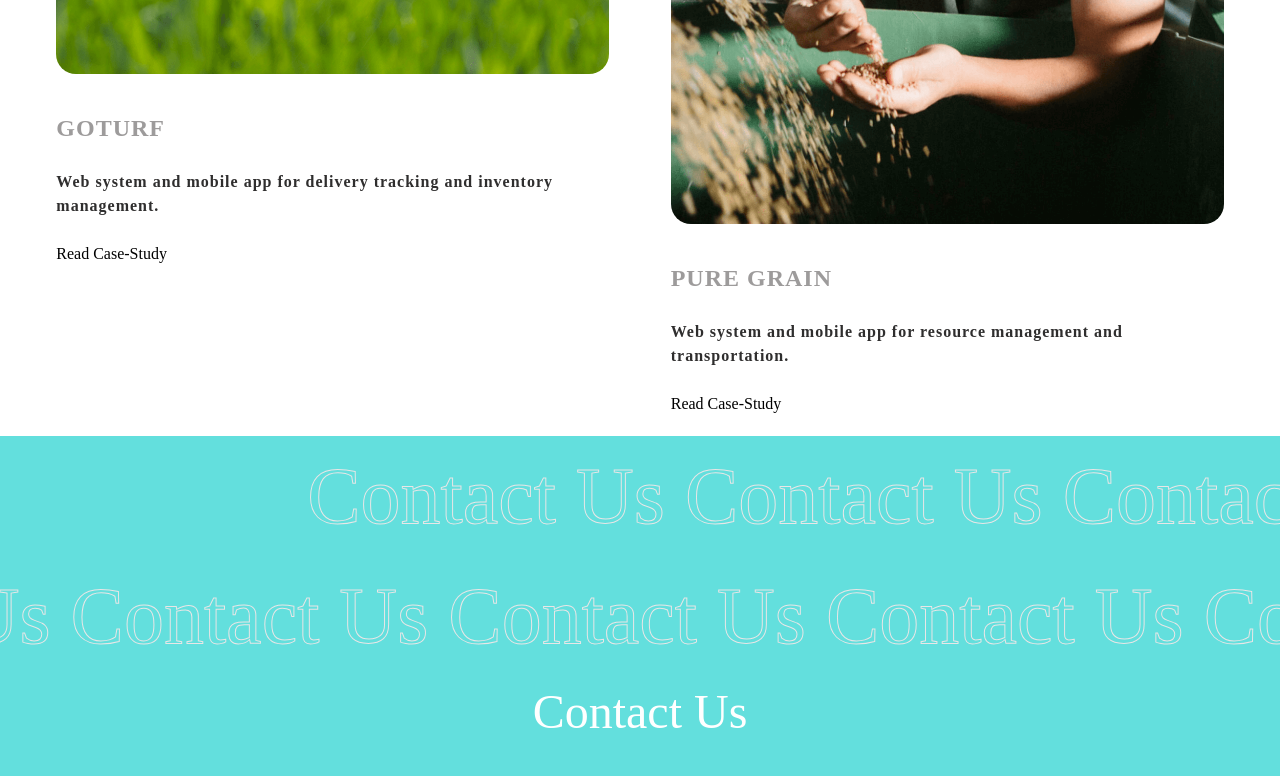
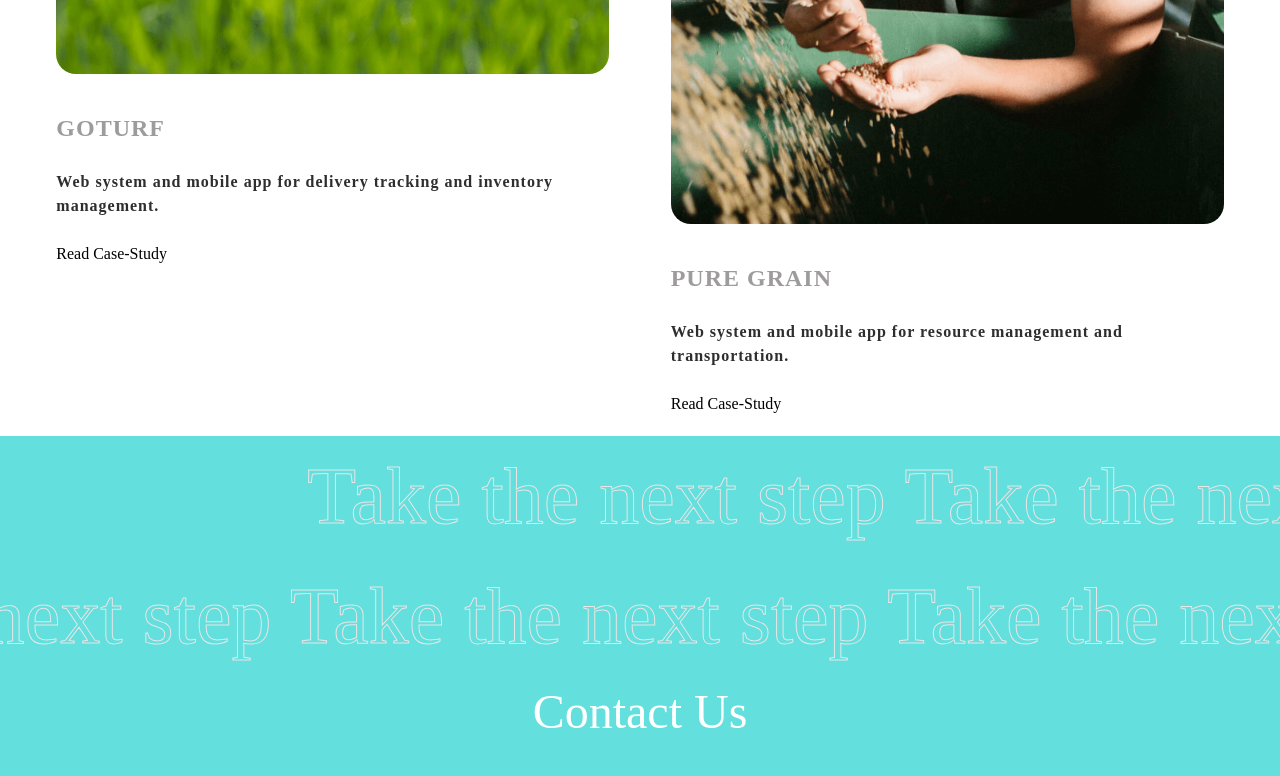
Before and after one commit to AnkushTri/sprintDigital, a React (Vite) app in the folder client/: page /projects in a window 1280 px wide. Shown: the part 2000-2776 px from the top of the page. Built offline with nearby package versions, Linux system fonts and the light colour scheme.

Commit message:
All the styling fixed

```diff
--- a/client/src/Components/Footer/Footer.jsx
+++ b/client/src/Components/Footer/Footer.jsx
@@ -6,13 +6,13 @@ import { FiTwitter } from "react-icons/fi";
 
 const Footer = () => {
   return (
-    <div className="bg-[#494949] flex flex-col px-[10%] py-12">
+    <div className="bg-[#212529] flex flex-col px-[10%] py-12">
       <div className="flex ">
         <div className="w-[65%]">
-          <h1 className="text-[1.8rem] text-white font-bolder my-4">
+          <h1 className="text-[2rem] text-white font-bold my-4">
             Ready when You are
           </h1>
-          <button className="bg-[#7cecf6] text-white rounded-3xl py-2 px-3">
+          <button className="bg-[#0DC9C5] text-white rounded-3xl py-4 px-8">
             Get in Touch
           </button>
         </div>
--- a/client/src/Components/NavBar/NavBar.jsx
+++ b/client/src/Components/NavBar/NavBar.jsx
@@ -1,10 +1,9 @@
 import React from "react";
 import { useState } from "react";
 import "./NavBar.css";
-import {Link} from "react-router-dom";
+import { Link } from "react-router-dom";
 
 const NavBar = () => {
-
   window.addEventListener("scroll", function () {
     var navbar = document.querySelector(".navbar");
     if (window.scrollY > window.innerHeight) {
@@ -45,10 +44,10 @@ const NavBar = () => {
                 {isOpen && (
                   <div className="dropdown-menu absolute left-[-1rem] z-[999] bg-black px-4 hover:border-b-black">
                     <Link to="/articles">
-                      <option>Articles</option>
+                      <option className="hover:border-b-2">Articles</option>
                     </Link>
                     <Link to="/calculate">
-                      <option>Calculate</option>
+                      <option className=" hover:border-b-2 ">Calculate</option>
                     </Link>
                   </div>
                 )}
@@ -56,7 +55,7 @@ const NavBar = () => {
             </li>
           </ul>
         </div>
-        <button className="btn xsm:w-[30%] mx-auto self-start">
+        <button className="btn xsm:w-[30%] mx-auto self-start absolute right-4 top-[50%] translate-y-[-50%] ">
           {" "}
           <Link to="/contact">Contact</Link>
         </button>
--- a/client/src/Components/ScrollingContact/ScrollingContact.jsx
+++ b/client/src/Components/ScrollingContact/ScrollingContact.jsx
@@ -7,14 +7,12 @@ const ScrollingContact = () => {
       <div className="marquee-wrapper text-[5rem] line-climb-6">
         <div className="marquee-container1 ">
           <p className="marquee-item">
-            Contact Us Contact Us Contact Us Contact Us Contact Us Contact Us
-            Contact UsContact Us
+          Take the next step Take the next step Take the next step Take the next step Take the next step Take the next step Take the next step
           </p>
         </div>
         <div className="marquee-container">
           <p className="marquee-item ">
-            Contact Us Contact Us Contact Us Contact Us Contact Us Contact Us
-            Contact UsContact Us
+          Take the next step Take the next step Take the next step Take the next step Take the next step Take the next step Take the next step
           </p>
         </div>
         <div className="text-[3rem] text-white text-center hover:my-5 text-bolder ">
@@ -25,14 +23,12 @@ const ScrollingContact = () => {
         </div>
         <div className="marquee-container1 ">
           <p className="marquee-item">
-            Contact Us Contact Us Contact Us Contact Us Contact Us Contact Us
-            Contact UsContact Us
+          Take the next step Take the next step Take the next step Take the next step Take the next step Take the next step Take the next step
           </p>
         </div>
         <div className="marquee-container">
           <p className="marquee-item">
-            Contact Us Contact Us Contact Us Contact Us Contact Us Contact Us
-            Contact UsContact Us
+          Take the next step Take the next step Take the next step Take the next step Take the next step Take the next step Take the next step
           </p>
         </div>
       </div>
--- a/client/src/Pages/About/About.jsx
+++ b/client/src/Pages/About/About.jsx
@@ -1,6 +1,6 @@
 // import Scroll from "../../Components/Scroll/Scroll";
 import React from "react";
-import "./About.css"
+import "./About.css";
 import ScrollingContact from "../../Components/ScrollingContact/ScrollingContact";
 
 const About = () => {
@@ -27,8 +27,10 @@ const About = () => {
 
   return (
     <div>
-      <div className="w-[50%] px-[2%] py-[5%]">
-        <h3 className="text-[#464652] text-[1.2rem]">About Us</h3>
+      <div className="w-[50%] px-[2%] pt-[10%]">
+        <h3 className="text-[#46465294] text-[1.8rem] uppercase font-bold">
+          About Us
+        </h3>
         <h1 className="text-[4rem] font-extrabold leading-[4.5rem]  my-5">
           <span className="text-[var(--color-primary)]">
             Chandigarh leaders{" "}
@@ -122,8 +124,7 @@ const About = () => {
       {/* contact us */}
 
       {/* infinte text */}
-      <ScrollingContact/>
-
+      <ScrollingContact />
     </div>
   );
 };
--- a/client/src/Pages/Articles/Articles.jsx
+++ b/client/src/Pages/Articles/Articles.jsx
@@ -108,6 +108,7 @@ const Articles = () => {
                 alt={item.title}
                 height="100%"
                 width="100%"
+                className="rounded-lg"
               />
               <h3 className="p-3">{item.h2}</h3>
               <h2 className="p-1">{item.title}</h2>
--- a/client/src/Pages/Calculate/Calculate.jsx
+++ b/client/src/Pages/Calculate/Calculate.jsx
@@ -95,7 +95,8 @@ const Calculate = () => {
     "Government",
     "Telecommunications",
     "Media",
-  "Energy",]
+    "Energy",
+  ];
   return (
     <div className="pt-[15%] pb-[5%] px-[5%]">
       <div className="calculater">
@@ -139,7 +140,9 @@ const Calculate = () => {
         </div>
         <div className="tellusabt">
           <div>
-            <h3>On average, what is your business' annual turnover?</h3>
+            <h3 className="font-semibold text-xl text-center">
+              On average, what is your business' annual turnover?
+            </h3>
             <p className="text-center py-2">{operation} $k</p>
             <input
               type="range"
@@ -162,7 +165,7 @@ const Calculate = () => {
                       <input
                         type="checkbox"
                         id={el.tag}
-                        className="outline-none bg-[grey]"
+                        className="outline-none w-12 h-6 bg-slate-400"
                       />
                       <span className="px-4">
                         {el.tag}{" "}
@@ -173,6 +176,7 @@ const Calculate = () => {
                     </div>
                   );
                 })}
+                {/* <label htmlFor="Input">Other's Please Specify</label> */}
                 <input
                   type="text"
                   className="py-2 px-3 rounded-lg bg-[#e2f1ee] focus:outline-[#7ec6cd]"
@@ -268,8 +272,11 @@ const Calculate = () => {
             </div>
             <img src="logos/captcha.png" alt="captcha" className="w-12" />
           </div>
-          <div className=" border rounded-3xl w-[100%]  text-white bg-[#2ae8f2] my-3">
-            <button type="button" className="py-4 w-[100%] mx-auto font-light">
+          <div className=" border rounded-3xl w-[100%] text-xl text-white bg-[#0DC9C5] my-3">
+            <button
+              type="button"
+              className="py-4 w-[100%] mx-auto font-light uppercase"
+            >
               Calculate my saving
             </button>
           </div>
--- a/client/src/Pages/Project/Project.jsx
+++ b/client/src/Pages/Project/Project.jsx
@@ -1,6 +1,7 @@
 import React from "react";
 import { Link } from "react-router-dom";
 import "./Project.css";
+import ScrollingContact from "../../Components/ScrollingContact/ScrollingContact";
 const Project = () => {
   const data = [
     {
@@ -62,40 +63,7 @@ const Project = () => {
           ))}
         </div>
       </div>
-      <div className="bg-[#63dfdd] relative ">
-        <div className="marquee-wrapper text-[5rem] line-climb-6">
-          <div className="marquee-container1 ">
-            <p className="marquee-item">
-              Contact Us Contact Us Contact Us Contact Us Contact Us Contact Us
-              Contact UsContact Us
-            </p>
-          </div>
-          <div className="marquee-container">
-            <p className="marquee-item ">
-              Contact Us Contact Us Contact Us Contact Us Contact Us Contact Us
-              Contact UsContact Us
-            </p>
-          </div>
-          <div className="text-[3rem] text-white text-center hover:my-5 text-bolder ">
-            <Link to="/contact" className="cursor-pointer">
-              {" "}
-              Contact Us
-            </Link>
-          </div>
-          <div className="marquee-container1 ">
-            <p className="marquee-item">
-              Contact Us Contact Us Contact Us Contact Us Contact Us Contact Us
-              Contact UsContact Us
-            </p>
-          </div>
-          <div className="marquee-container">
-            <p className="marquee-item">
-              Contact Us Contact Us Contact Us Contact Us Contact Us Contact Us
-              Contact UsContact Us
-            </p>
-          </div>
-        </div>
-      </div>
+      <ScrollingContact />
     </div>
   );
 };
--- a/client/src/Pages/Services/Services.jsx
+++ b/client/src/Pages/Services/Services.jsx
@@ -85,14 +85,14 @@ const Services = () => {
                   <div>
                     {el.work.map((data, index) => {
                       return (
-                        <h2 className="py-2 ">
-                          <button
+                        <h2 className="py-2">
+                          <a
                             to="projects"
-                            className="border-black border-b-[3px] py-1 hover:text-[#4d4b4b]"
+                            className="py-1 hover:text-[#4d4b4b] hover:border-b-2 border-[#4d4b4b] transition-all duration-150 ease-in-out"
                             onClick={() => handleNav("projects")}
                           >
                             {data}
-                          </button>
+                          </a>
                         </h2>
                       );
                     })}
```
Also changed, not shown: client/src/Components/NavBar/NavBar.css (+38 -30 lines). Lines whose indentation alone changed are shown as unchanged.
